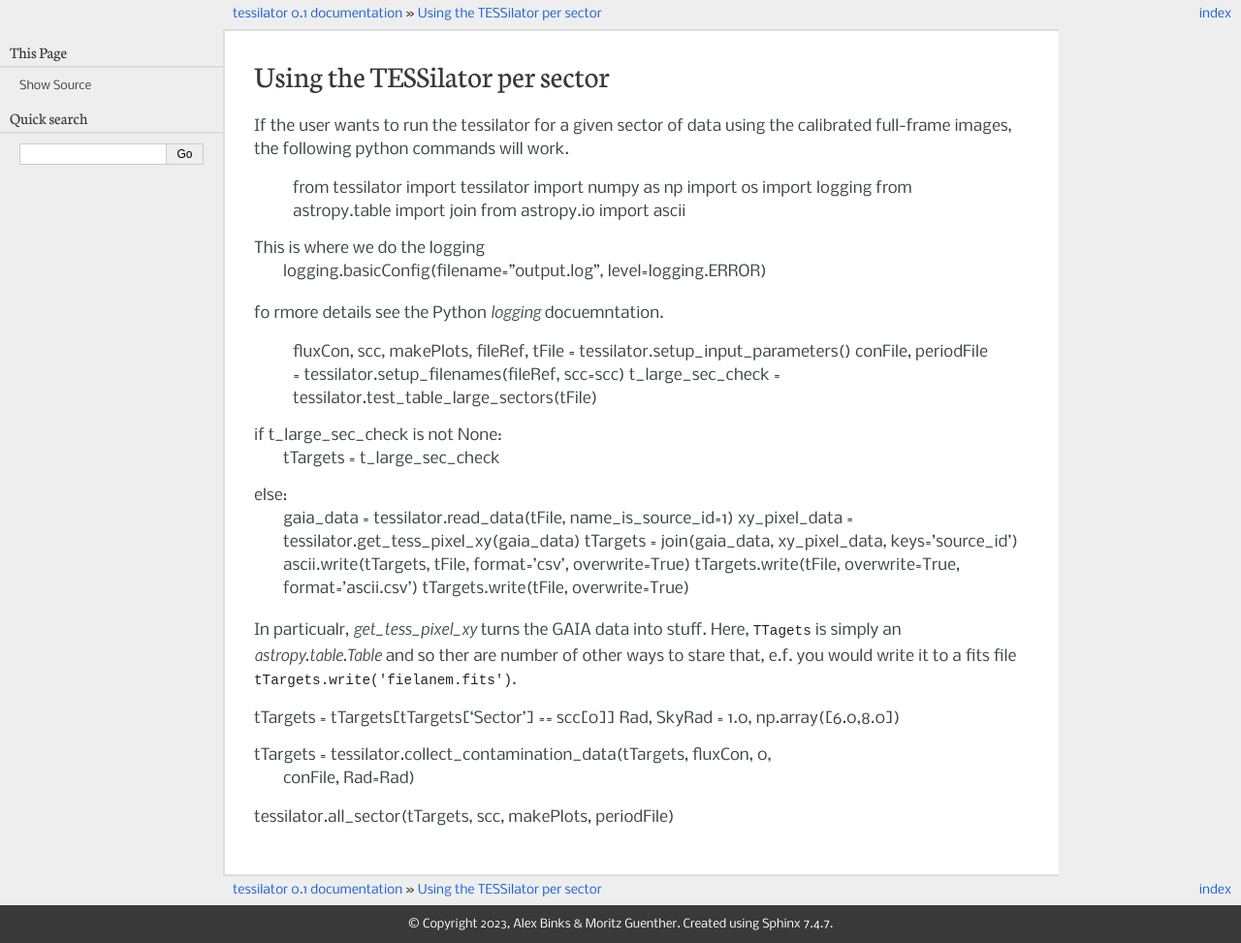
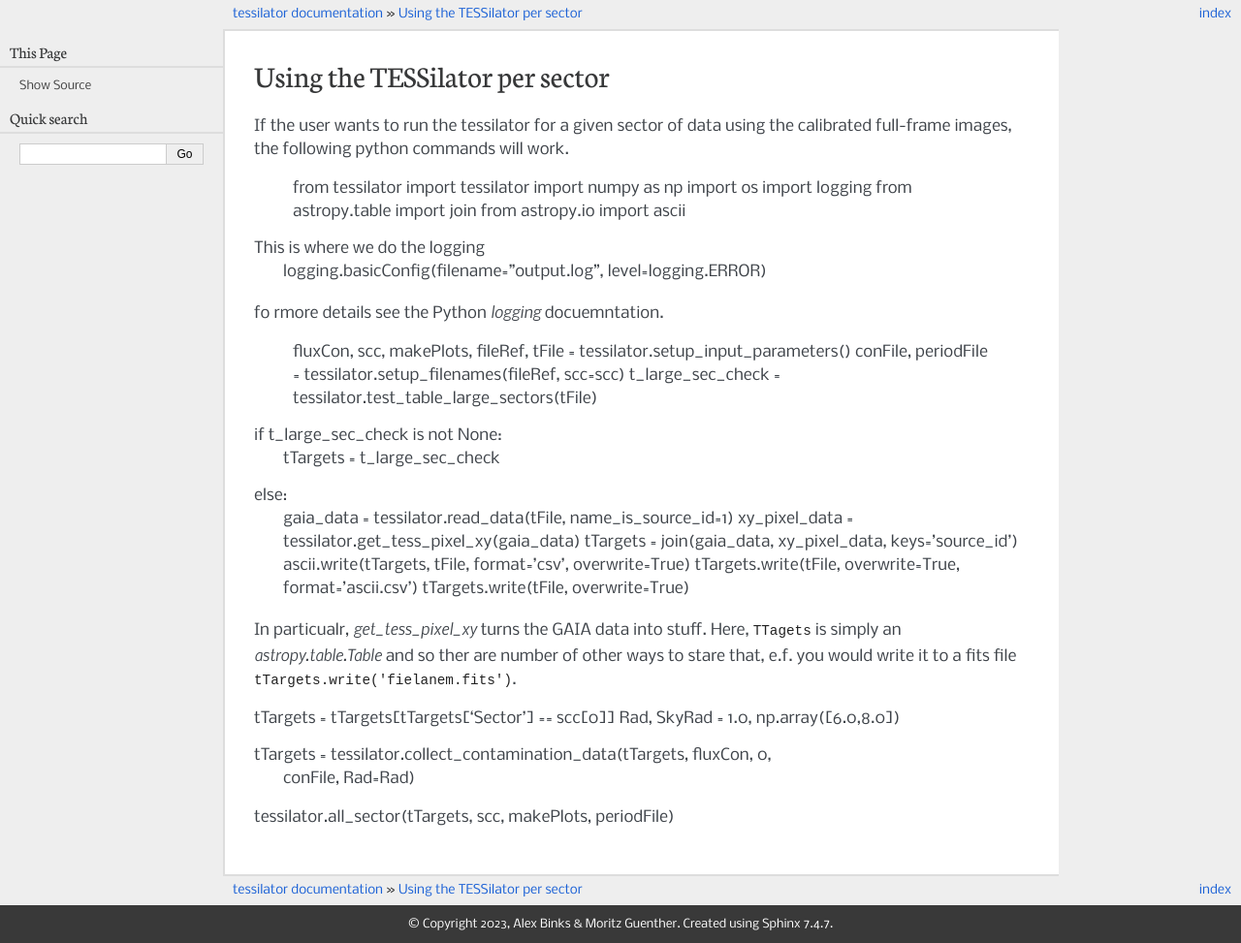
Before and after one commit to alexbinks/tessilator, a Sphinx documentation site: the page built from docs/per_sector.rst, in a window 1280 px wide. Shown: the whole page at 97% size. Built offline with Sphinx 7.4.7, drawn with Linux system fonts in a browser that asks for light colours; the version number could not be read and is left out; some of the changed lines change nothing that is shown.

Commit message:
edited conf.py

```diff
--- a/docs/conf.py
+++ b/docs/conf.py
@@ -7,13 +7,13 @@
 # https://www.sphinx-doc.org/en/master/usage/configuration.html#project-information
 
 
-project = 'tessilator'
-copyright = '2023, Alex Binks & Moritz Guenther'
-author = 'Alex Binks & Moritz Guenther'
-release = '0.1'
-
 # -- General configuration ---------------------------------------------------
 # https://www.sphinx-doc.org/en/master/usage/configuration.html#general-configuration
+
+import datetime
+from importlib import import_module
+import os
+import sys
 
 extensions = ['sphinx_automodapi.automodapi',
               'sphinx.ext.intersphinx'
@@ -32,6 +32,28 @@
 templates_path = ['_templates']
 exclude_patterns = ['_build', 'Thumbs.db', '.DS_Store']
 
+# Get configuration information from setup.cfg
+from configparser import ConfigParser
+conf = ConfigParser()
+
+conf.read([os.path.join(os.path.dirname(__file__), '..', 'setup.cfg')])
+setup_cfg = dict(conf.items('metadata'))
+
+
+project = setup_cfg['name']
+author = setup_cfg['author']
+copyright = '{0}, {1}'.format(
+    datetime.datetime.now().year, setup_cfg['author'])
+
+import_module(setup_cfg['name'])
+package = sys.modules[setup_cfg['name']]
+
+# The short X.Y version.
+version = package.__version__.split('-', 1)[0]
+# The full version, including alpha/beta/rc tags.
+release = package.__version__
+
+
 
 
 # -- Options for HTML output -------------------------------------------------
```
